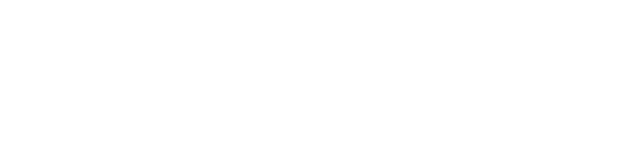
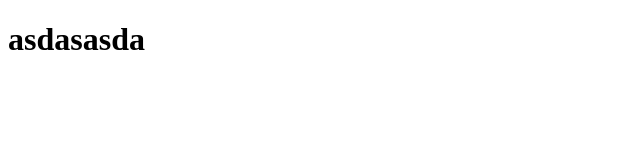
Before and after one commit to avalanchezch/newrep, a plain HTML site: page index.html in a window 1280 px wide. Shown: the whole page, without its empty margins (0-640 px from the left). Drawn offline with Linux system fonts and the light colour scheme.

Commit message:
added headers

```diff
--- a/index.html
+++ b/index.html
@@ -6,7 +6,7 @@
     <title>Document</title>
 </head>
 <body>
-    <h1></h1>
+    <h1>asdasasda</h1>
 
 
 </body>
```
